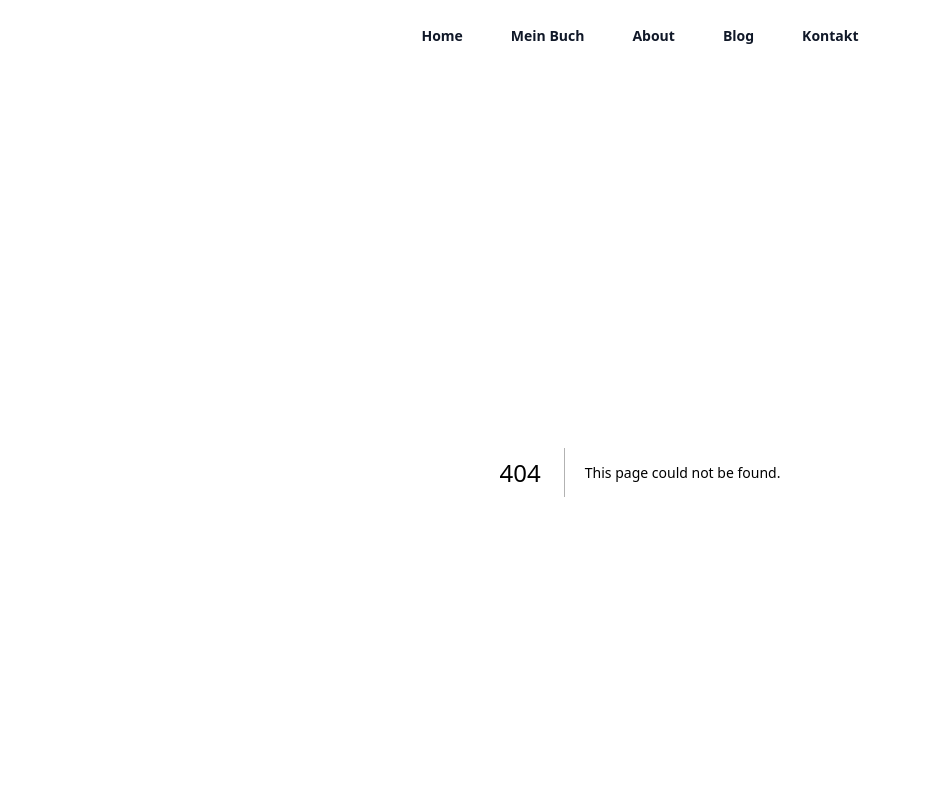
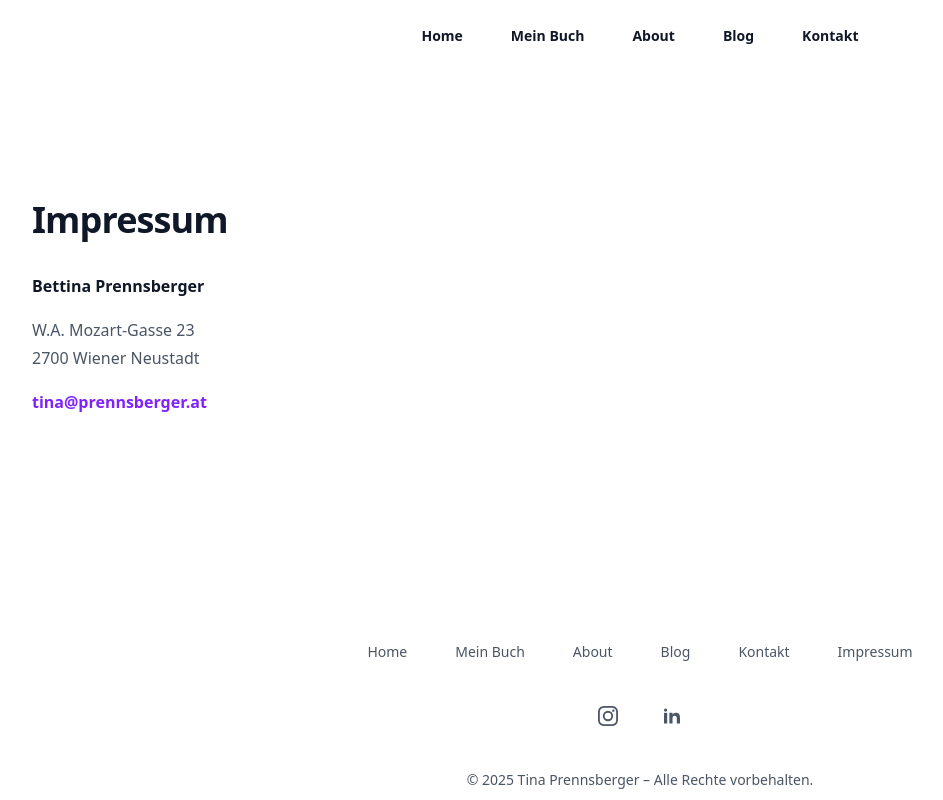
Before and after one commit to prenns/tina-website, a Next.js app: page /impressum in a window 1280 px wide. Before the commit this address had no page. Shown: the top 800 px of the page, without its empty margins (0-943 px from the left). Built offline with nearby package versions, Linux system fonts and the light colour scheme.

Commit message:
added imprint

```diff
--- /dev/null
+++ b/src/app/impressum/page.js
@@ -0,0 +1,33 @@
+export const metadata = {
+    title: 'Impressum',
+}
+
+export default function Impressum() {
+    return (
+        <div className="bg-white py-8 sm:py-16">
+            <div className="mx-auto max-w-7xl px-6 lg:px-8">
+                <div className="mx-auto max-w-2xl lg:mx-0 lg:max-w-none">
+                    <div className="py-16">
+                        <h1 className="text-4xl font-semibold tracking-tight text-pretty text-gray-900 mb-8">Impressum</h1>
+                        <div className="space-y-4 text-base/7 text-gray-600">
+                            <div>
+                                <p className="font-semibold text-gray-900">Bettina Prennsberger</p>
+                            </div>
+                            <div>
+                                <p>W.A. Mozart-Gasse 23</p>
+                                <p>2700 Wiener Neustadt</p>
+                            </div>
+                            <div>
+                                <p>
+                                    <a href="mailto:tina@prennsberger.at" className="font-semibold text-violet-600 hover:text-violet-700">
+                                        tina@prennsberger.at
+                                    </a>
+                                </p>
+                            </div>
+                        </div>
+                    </div>
+                </div>
+            </div>
+        </div>
+    );
+}
--- a/src/components/layout/footer.js
+++ b/src/components/layout/footer.js
@@ -7,6 +7,7 @@ const navigation = {
         { name: 'About', href: '/about' },
         { name: 'Blog', href: '/blog' },
         { name: 'Kontakt', href: '/kontakt' },
+        { name: 'Impressum', href: '/impressum' },
     ],
     social: [
         {
```
